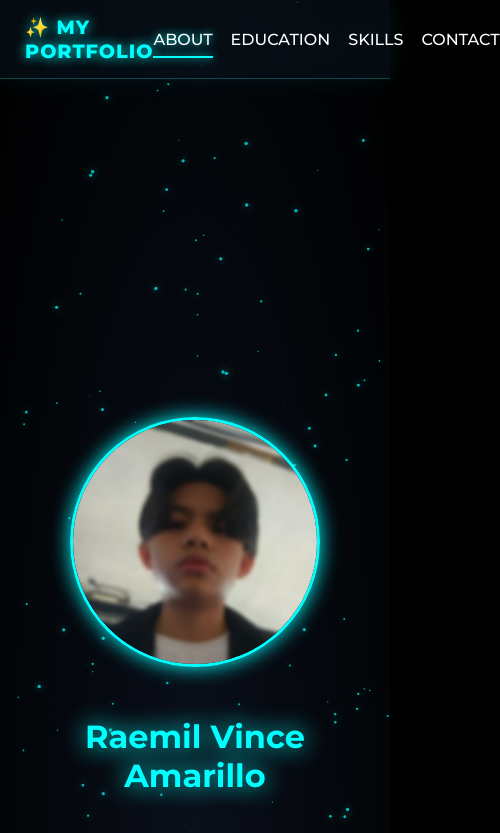
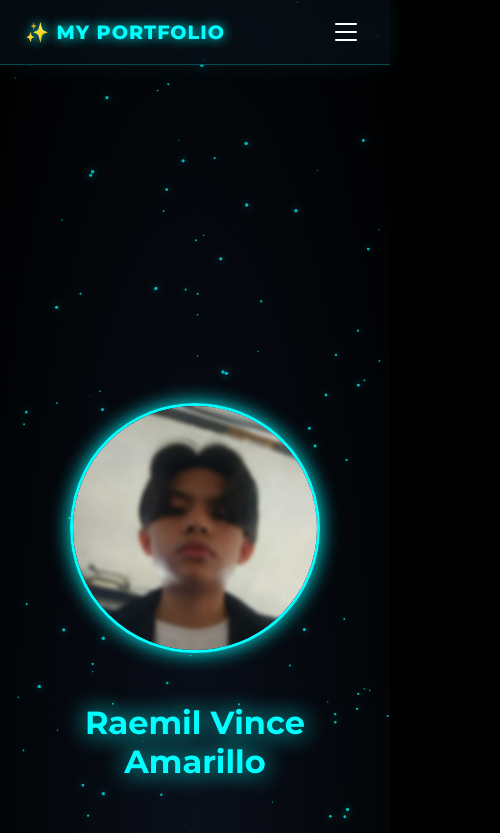
Before and after one commit to Amarillora/AboutHim, a React (Vite) app: page / in a window 390 px wide. Shown: the top 833 px of the page, 500 px wide, since content can reach past the window. Built offline with nearby package versions, Linux system fonts and the light colour scheme.

Commit message:
Add responsive mobile navbar with hamburger menu

```diff
--- a/src/css/Navbar.css
+++ b/src/css/Navbar.css
@@ -93,6 +93,36 @@
   }
 }
 
+/* Hamburger button (hidden on desktop) */
+.hamburger {
+  display: none;
+  background: transparent;
+  border: none;
+  cursor: pointer;
+  padding: 8px;
+  gap: 6px;
+  align-items: center;
+}
+
+.hamburger span {
+  display: block;
+  width: 22px;
+  height: 2px;
+  background: #fff;
+  border-radius: 2px;
+  transition: transform 0.25s ease, opacity 0.2s ease;
+}
+
+.hamburger.open span:nth-child(1) {
+  transform: translateY(6px) rotate(45deg);
+}
+.hamburger.open span:nth-child(2) {
+  opacity: 0;
+}
+.hamburger.open span:nth-child(3) {
+  transform: translateY(-6px) rotate(-45deg);
+}
+
 /* Mobile responsive behavior */
 @media (max-width: 750px) {
   .navbar {
@@ -106,4 +136,47 @@
   .logo {
     font-size: 1.2rem;
   }
+
+  /* show hamburger and collapse nav */
+  .hamburger {
+    display: inline-flex;
+    flex-direction: column;
+    justify-content: center;
+    margin-left: 8px;
+  }
+
+  .nav-links {
+    position: absolute;
+    top: 64px;
+    right: 25px;
+    background: rgba(10, 20, 30, 0.9);
+    backdrop-filter: blur(6px);
+    flex-direction: column;
+    gap: 12px;
+    list-style: none;
+    padding: 14px 16px;
+    border-radius: 10px;
+    box-shadow: 0 8px 30px rgba(0, 0, 0, 0.5);
+    transform-origin: top right;
+    transform: scaleY(0);
+    opacity: 0;
+    transition: transform 0.2s ease, opacity 0.2s ease;
+    pointer-events: none;
+    z-index: 200;
+  }
+
+  .nav-links.open {
+    transform: scaleY(1);
+    opacity: 1;
+    pointer-events: auto;
+  }
+
+  .nav-links li {
+    margin: 0;
+  }
+
+  .nav-links a {
+    display: block;
+    padding: 8px 6px;
+  }
 }
--- a/src/pages/About.jsx
+++ b/src/pages/About.jsx
@@ -7,7 +7,7 @@ import CrimpImage from "../assets/images/Crimp.jpg";
 const About = () => {
   const projects = [
     { name: "CAVITE:VR – Virtual Reality Landmarks Exploration", link: "https://cavite-vr.onrender.com" },
-    { name: "ElectZone – Online Voting System for School Elections", link: "https://yourprojectlink5.com" },
+    { name: "ElectZone – Online Voting System for School Elections", link: "https://elect-zone-five.vercel.app/" },
   ];
 
   return (
--- a/src/pages/Navbar.jsx
+++ b/src/pages/Navbar.jsx
@@ -1,17 +1,52 @@
-import React from "react";
+import React, { useState } from "react";
 import { NavLink } from "react-router-dom";
 import "../css/Navbar.css";
 
-const Navbar = () => (
-  <nav className="navbar">
-    <h2 className="logo">✨ MY PORTFOLIO</h2>
-    <ul className="nav-links">
-      <li><NavLink to="/" end>ABOUT</NavLink></li>
-      <li><NavLink to="/education">EDUCATION</NavLink></li>
-      <li><NavLink to="/skills">SKILLS</NavLink></li>
-      <li><NavLink to="/contact">CONTACT</NavLink></li>
-    </ul>
-  </nav>
-);
+const Navbar = () => {
+  const [open, setOpen] = useState(false);
+
+  const toggleMenu = () => setOpen((o) => !o);
+  const closeMenu = () => setOpen(false);
+
+  return (
+    <nav className="navbar">
+      <h2 className="logo">✨ MY PORTFOLIO</h2>
+
+      <button
+        className={`hamburger ${open ? "open" : ""}`}
+        aria-label="Toggle navigation"
+        aria-expanded={open}
+        onClick={toggleMenu}
+      >
+        <span />
+        <span />
+        <span />
+      </button>
+
+      <ul className={`nav-links ${open ? "open" : ""}`}>
+        <li>
+          <NavLink to="/" end className={({ isActive }) => (isActive ? "active" : "")} onClick={closeMenu}>
+            ABOUT
+          </NavLink>
+        </li>
+        <li>
+          <NavLink to="/education" className={({ isActive }) => (isActive ? "active" : "")} onClick={closeMenu}>
+            EDUCATION
+          </NavLink>
+        </li>
+        <li>
+          <NavLink to="/skills" className={({ isActive }) => (isActive ? "active" : "")} onClick={closeMenu}>
+            SKILLS
+          </NavLink>
+        </li>
+        <li>
+          <NavLink to="/contact" className={({ isActive }) => (isActive ? "active" : "")} onClick={closeMenu}>
+            CONTACT
+          </NavLink>
+        </li>
+      </ul>
+    </nav>
+  );
+};
 
 export default Navbar;
```
